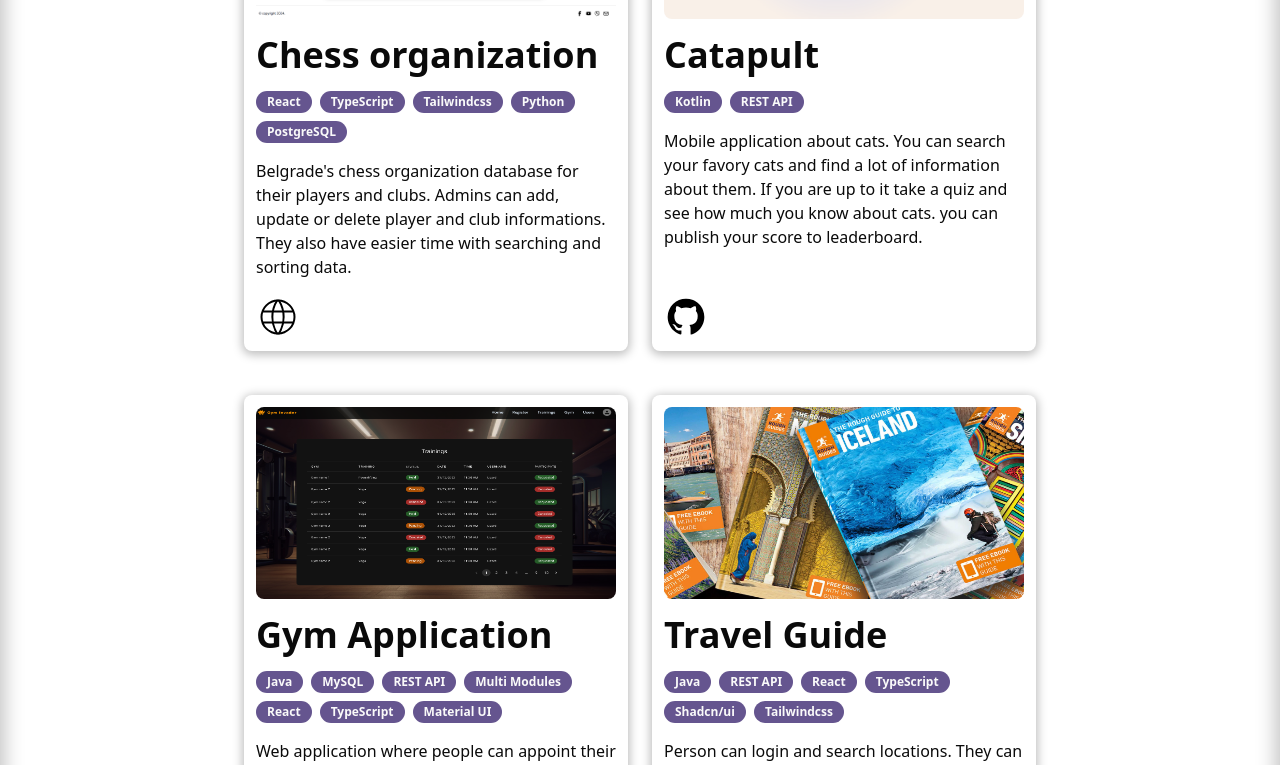
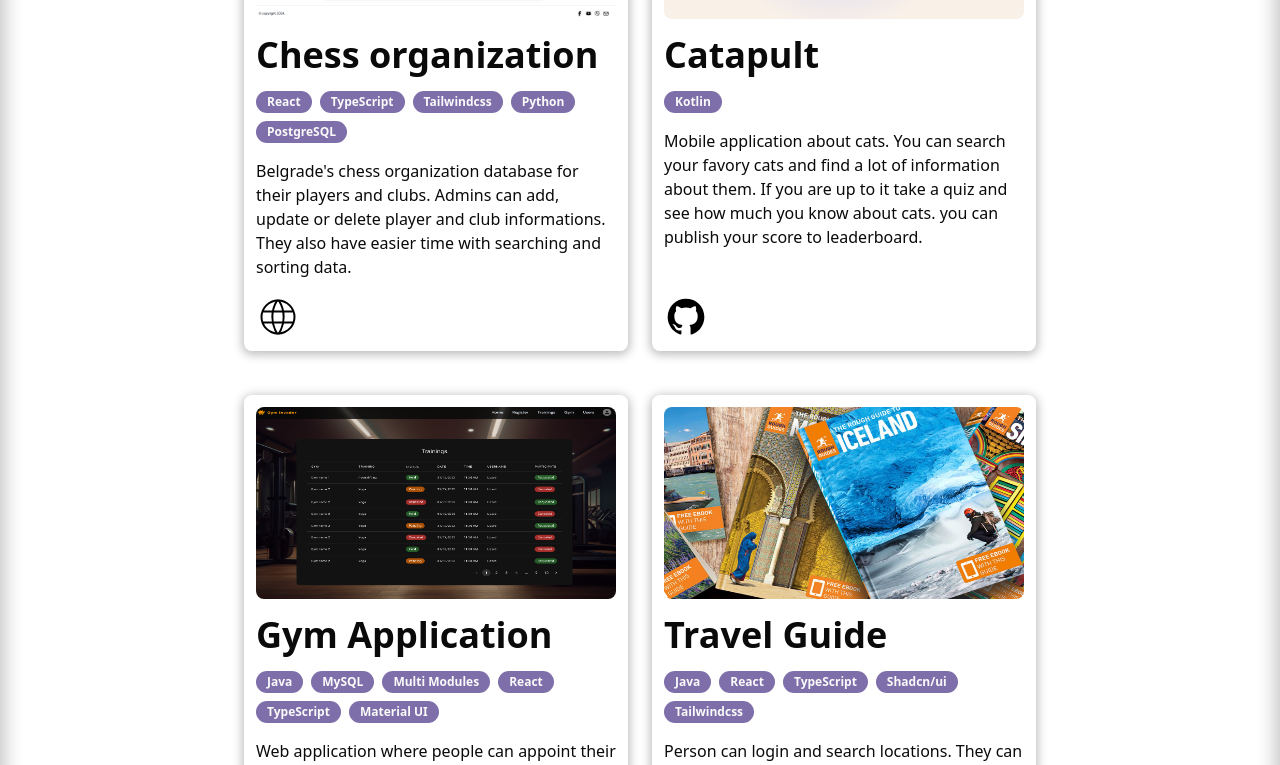
Before and after one commit to lazardobrota/MyWebsite, a Next.js app: page / in a window 1280 px wide. Shown: the part 1195-1960 px from the top of the page. Built offline with nearby package versions, Linux system fonts and the light colour scheme.

Commit message:
feat: add textarea

```diff
--- a/src/app/components/ui/Card/card.tsx
+++ b/src/app/components/ui/Card/card.tsx
@@ -17,7 +17,7 @@ function openInNewTab(links: LinkInfo[]): void {
 
 export default function Card({ image_src, header, description, skills = [], links = [] }: CardInfo) {
   return (
-    <div  className="p-3 max-w-96 rounded-lg overflow-hidden shadow-round-sm flex flex-col gap-4 transition duration-300 hover:-translate-y-2 cursor-pointer">
+    <div onClick={_ => openInNewTab(links)}  className="p-3 max-w-96 rounded-lg overflow-hidden shadow-round-sm flex flex-col gap-4 transition duration-300 hover:-translate-y-2 cursor-pointer">
       <div className="w-full h-48 overflow-hidden">
         <img className="rounded-lg w-full h-full" src={image_src} alt={"project image"} />
       </div>
@@ -25,7 +25,7 @@ export default function Card({ image_src, header, description, skills = [], link
       <div>
         <div className="flex flex-row gap-2 flex-wrap">
           {skills.map((skill, index) => (
-            <Badge className="bg-darkpurple-200 hover:bg-darkpurple-250" key={index}>{skill}</Badge>
+            <Badge className="bg-darkpurple-100 hover:bg-darkpurple-200" key={index}>{skill}</Badge>
           ))}
         </div>
       </div>
--- a/src/app/components/ui/input.tsx
+++ b/src/app/components/ui/input.tsx
@@ -7,7 +7,7 @@ export default function Input({name, placeholder}: InputInfo) {
   return (
     <div className="flex flex-col gap-2 w-full">
       <label htmlFor="name">{name}</label>
-      <input id="name" className="bg-gray-250 rounded-2xl text-xl lg:text-2xl px-6 py-2 lg:px-8 lg:py-4  focus:border-2 focus:border-gray-400" placeholder={placeholder}/>
+      <input id="name" className="bg-gray-250 rounded-2xl text-xl lg:text-2xl px-6 py-2 lg:px-8 lg:py-4 focus-visible:shadow-inner  focus-visible:ring-2 ring-gray-500" placeholder={placeholder}/>
     </div>
   )
 }
--- /dev/null
+++ b/src/app/components/ui/textarea.tsx
@@ -0,0 +1,13 @@
+interface TextAreaInfo {
+  name: string,
+  placeholder: string
+}
+
+export default function TextArea({name, placeholder}: TextAreaInfo) {
+  return (
+    <div className="flex flex-col gap-2 w-full">
+      <label htmlFor="name">{name}</label>
+      <textarea id="name" className="bg-gray-250 rounded-2xl text-xl lg:text-2xl px-6 py-2 lg:px-8 lg:py-4 focus-visible:shadow-inner  focus-visible:ring-2 ring-gray-500" placeholder={placeholder}/>
+    </div>
+  )
+}
--- a/src/app/page.tsx
+++ b/src/app/page.tsx
@@ -41,7 +41,7 @@ export default function Home() {
           currentSection = id;
         }
       });
-      console.log(currentSection)
+      // console.log(currentSection)
       setActiveSection(currentSection);
     };
 
--- a/src/app/pages/about-me.tsx
+++ b/src/app/pages/about-me.tsx
@@ -9,7 +9,7 @@ import { LegacyRef } from "react";
 export default function AboutMe({ref}: RefInfo) {
 
   return (
-    <div ref={ref as LegacyRef<HTMLDivElement>} id="about-me" className="flex flex-col gap-20 lg:gap-28 place-content-center py-32 lg:py-44 relative p-5 lg:px-36">
+    <div ref={ref as LegacyRef<HTMLDivElement>} id="about-me" className="flex flex-col gap-20 lg:gap-28 items-center py-32 lg:py-44 relative p-5 lg:px-36">
       <BackgroundMiddle preserveAspectRatio="none" className="size-full top-0 left-0 absolute -z-10" />
       <div className="justify-items-center">
         <h4 className="font-bold text-4xl lg:text-h1 text-white">About Me</h4>
@@ -22,7 +22,7 @@ export default function AboutMe({ref}: RefInfo) {
           </div>
         </div>
       </div>
-      <div className="lg:justify-items-end">
+      <div className="flex lg:flex-row-reverse">
         <div className="flex flex-col gap-8 max-lg:items-center lg:w-1/2">
           <p className="font-bold text-3xl lg:text-h2 text-white lg:items-start">GameDev</p>
           <div>
--- a/src/app/pages/contact-me.tsx
+++ b/src/app/pages/contact-me.tsx
@@ -2,6 +2,7 @@ import { LegacyRef } from "react";
 import Button from "../components/ui/button";
 import Input from "../components/ui/input";
 import { RefInfo } from "../types/reference";
+import TextArea from "../components/ui/textarea";
 
 export default function ContactMe({ref}: RefInfo) {
   return (
@@ -13,7 +14,7 @@ export default function ContactMe({ref}: RefInfo) {
             <Input name="Name"  placeholder="Your Name"></Input>
             <Input name="Email" placeholder="Your Email"></Input>
           </div>
-          <Input name="Message" placeholder="Your Message"></Input>
+          <TextArea name="Message" placeholder="Your Message"></TextArea>
         </div>
         <div className="flex justify-center">
           <Button name="Submit"></Button>
--- a/src/app/pages/my-work.tsx
+++ b/src/app/pages/my-work.tsx
@@ -37,7 +37,6 @@ export default function MyWork({ ref }: RefInfo) {
   const kotlin = "Kotlin"
 
   //Additional skills
-  const restAPI = "REST API"
   const multiModelus = "Multi Modules"
 
 
@@ -60,7 +59,7 @@ export default function MyWork({ ref }: RefInfo) {
           header="Catapult"
           description="Mobile application about cats. You can  search your favory cats and find a lot of information about them. If you are up to it take a quiz and see how much you know about cats. you can publish your score to leaderboard."
           links={[{ url: "https://github.com/lazardobrota/Catapult", logo_path: github_logo.src, alt: "Github" }]}
-          skills={[kotlin, restAPI]}
+          skills={[kotlin]}
         >
         </Card>
         <Card
@@ -71,7 +70,7 @@ export default function MyWork({ ref }: RefInfo) {
             { url: "https://github.com/StudentRAF/GymMicroservices", logo_path: github_logo.src, alt: "Github" },
             { url: "https://github.com/StudentRAF/GymApplication", logo_path: github_logo.src, alt: "Github" }
           ]}
-          skills={[ java, mysql, restAPI, multiModelus, react, typescript, materialUI]}
+          skills={[ java, mysql, multiModelus, react, typescript, materialUI]}
         >
         </Card>
         <Card
@@ -80,7 +79,7 @@ export default function MyWork({ ref }: RefInfo) {
           description="Person can login and search locations. They can leave a review and read other peoples reviews. There are three roles, regular user, moderator and admin.  Admins and moderators can choose if they want to remove review but admins can also remove persons role or person from
 the website."
           links={[{ url: "https://github.com/lazardobrota/Travel_guide", logo_path: github_logo.src, alt: "Github" }]}
-          skills={[java, restAPI, react, typescript, shadcn, tailwindcss]}
+          skills={[java, react, typescript, shadcn, tailwindcss]}
         >
         </Card>
         <Card
--- a/tailwind.config.ts
+++ b/tailwind.config.ts
@@ -17,6 +17,7 @@ export default {
   			darkpurple: {
   				'100': '#7e6ea9',
   				'200': '#65558f',
+					'210': '#524575',
   				'250': '#200d23',
   				'300': '#170d1d'
   			},
```
